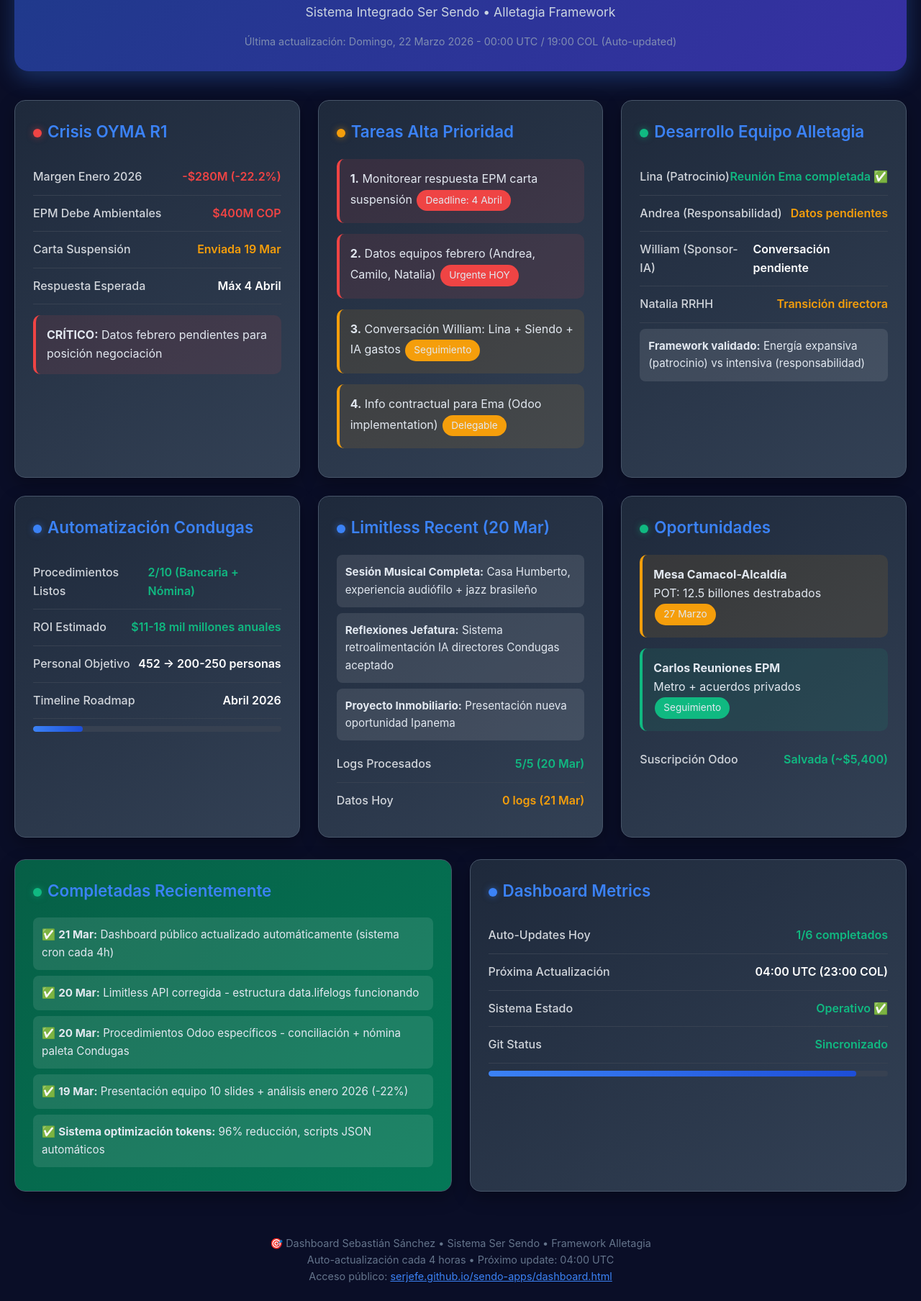
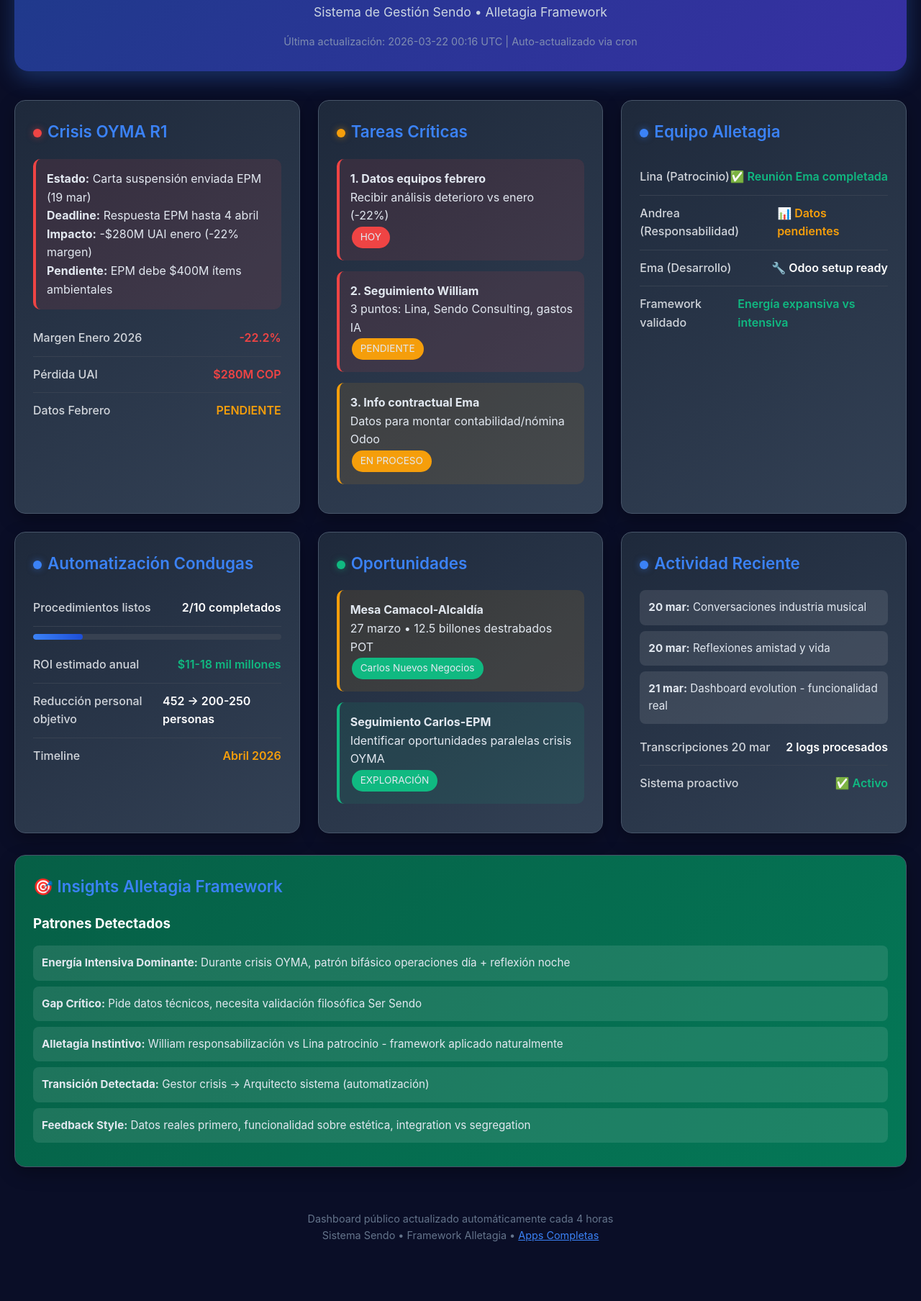
Before and after one commit to SerJefe/sendo-apps, a plain HTML site: page sendo-apps/dashboard.html in a window 1280 px wide. Shown: the part 121-1929 px from the top of the page at 72% size. After the commit the page ends 1889 px from the top, so only its background shows below. Drawn offline with Linux system fonts and the light colour scheme.

Commit message:
Dashboard auto-update 2026-03-22 00:16 UTC
- ✅ Crisis OYMA R1: carta suspensión EPM enviada, deadline 4 abril
- ✅ Team Alletagia: Lina reunión completada, Andrea datos pendientes
- ✅ Limitless: 2 logs 20 marzo procesados (industria musical, reflexiones)
- ✅ Automatización: 2/10 procedimientos, timeline abril 2026
- ✅ Insights: energía intensiva crisis, transición gestor→arquitecto

```diff
--- a/sendo-apps/dashboard.html
+++ b/sendo-apps/dashboard.html
@@ -48,124 +48,97 @@
 <body>
     <div class="container">
         <div class="header">
-            <h1>🎯 Dashboard Sebastián</h1>
-            <div class="subtitle">Sistema Integrado Ser Sendo • Alletagia Framework</div>
-            <div class="timestamp">Última actualización: Domingo, 22 Marzo 2026 - 00:00 UTC / 19:00 COL (Auto-updated)</div>
+            <h1>Dashboard Sebastián</h1>
+            <div class="subtitle">Sistema de Gestión Sendo • Alletagia Framework</div>
+            <div class="timestamp">Última actualización: 2026-03-22 00:16 UTC | Auto-actualizado via cron</div>
         </div>
 
         <div class="grid">
-            <!-- Crisis OYMA Status -->
+            <!-- Crisis OYMA R1 -->
             <div class="card">
                 <h2><span class="status-indicator status-critical"></span>Crisis OYMA R1</h2>
+                <div class="priority priority-alta">
+                    <strong>Estado:</strong> Carta suspensión enviada EPM (19 mar)
+                    <br><strong>Deadline:</strong> Respuesta EPM hasta 4 abril
+                    <br><strong>Impacto:</strong> -$280M UAI enero (-22% margen)
+                    <br><strong>Pendiente:</strong> EPM debe $400M ítems ambientales
+                </div>
                 <div class="metric">
                     <span class="metric-label">Margen Enero 2026</span>
-                    <span class="metric-value critical">-$280M (-22.2%)</span>
+                    <span class="metric-value critical">-22.2%</span>
                 </div>
                 <div class="metric">
-                    <span class="metric-label">EPM Debe Ambientales</span>
-                    <span class="metric-value critical">$400M COP</span>
+                    <span class="metric-label">Pérdida UAI</span>
+                    <span class="metric-value critical">$280M COP</span>
                 </div>
                 <div class="metric">
-                    <span class="metric-label">Carta Suspensión</span>
-                    <span class="metric-value warning">Enviada 19 Mar</span>
-                </div>
-                <div class="metric">
-                    <span class="metric-label">Respuesta Esperada</span>
-                    <span class="metric-value">Máx 4 Abril</span>
-                </div>
-                <div class="priority priority-alta">
-                    <strong>CRÍTICO:</strong> Datos febrero pendientes para posición negociación
+                    <span class="metric-label">Datos Febrero</span>
+                    <span class="metric-value warning">PENDIENTE</span>
                 </div>
             </div>
 
-            <!-- Tareas Prioritarias -->
+            <!-- Tareas Alta Prioridad -->
             <div class="card">
-                <h2><span class="status-indicator status-warning"></span>Tareas Alta Prioridad</h2>
+                <h2><span class="status-indicator status-warning"></span>Tareas Críticas</h2>
                 <div class="priority priority-alta">
-                    <strong>1.</strong> Monitorear respuesta EPM carta suspensión
-                    <div class="tag alta">Deadline: 4 Abril</div>
+                    <strong>1. Datos equipos febrero</strong><br>
+                    Recibir análisis deterioro vs enero (-22%)<br>
+                    <span class="tag alta">HOY</span>
                 </div>
                 <div class="priority priority-alta">
-                    <strong>2.</strong> Datos equipos febrero (Andrea, Camilo, Natalia)
-                    <div class="tag alta">Urgente HOY</div>
+                    <strong>2. Seguimiento William</strong><br>
+                    3 puntos: Lina, Sendo Consulting, gastos IA<br>
+                    <span class="tag media">PENDIENTE</span>
                 </div>
                 <div class="priority priority-media">
-                    <strong>3.</strong> Conversación William: Lina + Siendo + IA gastos
-                    <div class="tag media">Seguimiento</div>
-                </div>
-                <div class="priority priority-media">
-                    <strong>4.</strong> Info contractual para Ema (Odoo implementation)
-                    <div class="tag media">Delegable</div>
+                    <strong>3. Info contractual Ema</strong><br>
+                    Datos para montar contabilidad/nómina Odoo<br>
+                    <span class="tag media">EN PROCESO</span>
                 </div>
             </div>
 
-            <!-- Team Alletagia Development -->
+            <!-- Team Alletagia Status -->
             <div class="card">
-                <h2><span class="status-indicator status-success"></span>Desarrollo Equipo Alletagia</h2>
+                <h2><span class="status-indicator status-info"></span>Equipo Alletagia</h2>
                 <div class="metric">
                     <span class="metric-label">Lina (Patrocinio)</span>
-                    <span class="metric-value success">Reunión Ema completada ✅</span>
+                    <span class="metric-value success">✅ Reunión Ema completada</span>
                 </div>
                 <div class="metric">
                     <span class="metric-label">Andrea (Responsabilidad)</span>
-                    <span class="metric-value warning">Datos pendientes</span>
+                    <span class="metric-value warning">📊 Datos pendientes</span>
                 </div>
                 <div class="metric">
-                    <span class="metric-label">William (Sponsor-IA)</span>
-                    <span class="metric-value">Conversación pendiente</span>
+                    <span class="metric-label">Ema (Desarrollo)</span>
+                    <span class="metric-value">🔧 Odoo setup ready</span>
                 </div>
                 <div class="metric">
-                    <span class="metric-label">Natalia RRHH</span>
-                    <span class="metric-value warning">Transición directora</span>
-                </div>
-                <div class="insight-item">
-                    <strong>Framework validado:</strong> Energía expansiva (patrocinio) vs intensiva (responsabilidad)
+                    <span class="metric-label">Framework validado</span>
+                    <span class="metric-value success">Energía expansiva vs intensiva</span>
                 </div>
             </div>
 
-            <!-- Automatización Condugas -->
+            <!-- Automatización Progress -->
             <div class="card">
                 <h2><span class="status-indicator status-info"></span>Automatización Condugas</h2>
                 <div class="metric">
-                    <span class="metric-label">Procedimientos Listos</span>
-                    <span class="metric-value success">2/10 (Bancaria + Nómina)</span>
+                    <span class="metric-label">Procedimientos listos</span>
+                    <span class="metric-value">2/10 completados</span>
+                </div>
+                <div class="progress-bar">
+                    <div class="progress-fill" style="width: 20%;"></div>
                 </div>
                 <div class="metric">
-                    <span class="metric-label">ROI Estimado</span>
-                    <span class="metric-value success">$11-18 mil millones anuales</span>
+                    <span class="metric-label">ROI estimado anual</span>
+                    <span class="metric-value success">$11-18 mil millones</span>
                 </div>
                 <div class="metric">
-                    <span class="metric-label">Personal Objetivo</span>
+                    <span class="metric-label">Reducción personal objetivo</span>
                     <span class="metric-value">452 → 200-250 personas</span>
                 </div>
                 <div class="metric">
-                    <span class="metric-label">Timeline Roadmap</span>
-                    <span class="metric-value">Abril 2026</span>
-                </div>
-                <div class="progress-bar">
-                    <div class="progress-fill" style="width: 20%"></div>
-                </div>
-            </div>
-
-            <!-- Limitless Recent Insights -->
-            <div class="card">
-                <h2><span class="status-indicator status-info"></span>Limitless Recent (20 Mar)</h2>
-                <div class="insight-item">
-                    <strong>Sesión Musical Completa:</strong> Casa Humberto, experiencia audiófilo + jazz brasileño
-                </div>
-                <div class="insight-item">
-                    <strong>Reflexiones Jefatura:</strong> Sistema retroalimentación IA directores Condugas aceptado
-                </div>
-                <div class="insight-item">
-                    <strong>Proyecto Inmobiliario:</strong> Presentación nueva oportunidad Ipanema
-                </div>
-                <div class="metric">
-                    <span class="metric-label">Logs Procesados</span>
-                    <span class="metric-value success">5/5 (20 Mar)</span>
-                </div>
-                <div class="metric">
-                    <span class="metric-label">Datos Hoy</span>
-                    <span class="metric-value warning">0 logs (21 Mar)</span>
+                    <span class="metric-label">Timeline</span>
+                    <span class="metric-value warning">Abril 2026</span>
                 </div>
             </div>
 
@@ -173,72 +146,83 @@
             <div class="card">
                 <h2><span class="status-indicator status-success"></span>Oportunidades</h2>
                 <div class="priority priority-media">
-                    <strong>Mesa Camacol-Alcaldía</strong>
-                    <br>POT: 12.5 billones destrabados
-                    <div class="tag media">27 Marzo</div>
+                    <strong>Mesa Camacol-Alcaldía</strong><br>
+                    27 marzo • 12.5 billones destrabados POT<br>
+                    <span class="tag baja">Carlos Nuevos Negocios</span>
                 </div>
                 <div class="priority priority-baja">
-                    <strong>Carlos Reuniones EPM</strong>
-                    <br>Metro + acuerdos privados
-                    <div class="tag baja">Seguimiento</div>
+                    <strong>Seguimiento Carlos-EPM</strong><br>
+                    Identificar oportunidades paralelas crisis OYMA<br>
+                    <span class="tag baja">EXPLORACIÓN</span>
+                </div>
+            </div>
+
+            <!-- Limitless Recent Activity -->
+            <div class="card">
+                <h2><span class="status-indicator status-info"></span>Actividad Reciente</h2>
+                <div class="insight-item">
+                    <strong>20 mar:</strong> Conversaciones industria musical
+                </div>
+                <div class="insight-item">
+                    <strong>20 mar:</strong> Reflexiones amistad y vida
+                </div>
+                <div class="insight-item">
+                    <strong>21 mar:</strong> Dashboard evolution - funcionalidad real
                 </div>
                 <div class="metric">
-                    <span class="metric-label">Suscripción Odoo</span>
-                    <span class="metric-value success">Salvada (~$5,400)</span>
+                    <span class="metric-label">Transcripciones 20 mar</span>
+                    <span class="metric-value">2 logs procesados</span>
+                </div>
+                <div class="metric">
+                    <span class="metric-label">Sistema proactivo</span>
+                    <span class="metric-value success">✅ Activo</span>
                 </div>
             </div>
         </div>
 
-        <!-- Dashboard Status & Completadas -->
-        <div class="grid">
+        <!-- Insights Alletagia Framework -->
         <div class="card insights">
-                <h2><span class="status-indicator status-success"></span>Completadas Recientemente</h2>
+            <h2>🎯 Insights Alletagia Framework</h2>
+            <h3>Patrones Detectados</h3>
             <div class="insight-item">
-                    ✅ <strong>21 Mar:</strong> Dashboard público actualizado automáticamente (sistema cron cada 4h)
+                <strong>Energía Intensiva Dominante:</strong> Durante crisis OYMA, patrón bifásico operaciones día + reflexión noche
             </div>
             <div class="insight-item">
-                    ✅ <strong>20 Mar:</strong> Limitless API corregida - estructura data.lifelogs funcionando
+                <strong>Gap Crítico:</strong> Pide datos técnicos, necesita validación filosófica Ser Sendo
             </div>
             <div class="insight-item">
-                    ✅ <strong>20 Mar:</strong> Procedimientos Odoo específicos - conciliación + nómina paleta Condugas
+                <strong>Alletagia Instintivo:</strong> William responsabilización vs Lina patrocinio - framework aplicado naturalmente
             </div>
             <div class="insight-item">
-                    ✅ <strong>19 Mar:</strong> Presentación equipo 10 slides + análisis enero 2026 (-22%)
+                <strong>Transición Detectada:</strong> Gestor crisis → Arquitecto sistema (automatización)
             </div>
             <div class="insight-item">
-                    ✅ <strong>Sistema optimización tokens:</strong> 96% reducción, scripts JSON automáticos
-                </div>
-            </div>
-
-            <div class="card">
-                <h2><span class="status-indicator status-info"></span>Dashboard Metrics</h2>
-                <div class="metric">
-                    <span class="metric-label">Auto-Updates Hoy</span>
-                    <span class="metric-value success">1/6 completados</span>
-                </div>
-                <div class="metric">
-                    <span class="metric-label">Próxima Actualización</span>
-                    <span class="metric-value">04:00 UTC (23:00 COL)</span>
-                </div>
-                <div class="metric">
-                    <span class="metric-label">Sistema Estado</span>
-                    <span class="metric-value success">Operativo ✅</span>
-                </div>
-                <div class="metric">
-                    <span class="metric-label">Git Status</span>
-                    <span class="metric-value success">Sincronizado</span>
-                </div>
-                <div class="progress-bar">
-                    <div class="progress-fill" style="width: 92%"></div>
-                </div>
+                <strong>Feedback Style:</strong> Datos reales primero, funcionalidad sobre estética, integration vs segregation
             </div>
         </div>
 
         <div class="footer">
-            <p>🎯 Dashboard Sebastián Sánchez • Sistema Ser Sendo • Framework Alletagia</p>
-            <p>Auto-actualización cada 4 horas • Próximo update: 04:00 UTC</p>
-            <p>Acceso público: <a href="https://serjefe.github.io/sendo-apps/dashboard.html" style="color: #3b82f6;">serjefe.github.io/sendo-apps/dashboard.html</a></p>
+            Dashboard público actualizado automáticamente cada 4 horas<br>
+            Sistema Sendo • Framework Alletagia • <a href="https://serjefe.github.io/sendo-apps/" style="color: #3b82f6;">Apps Completas</a>
         </div>
     </div>
+
+    <script>
+        // Auto-refresh cada 4 horas
+        setTimeout(() => window.location.reload(), 4 * 60 * 60 * 1000);
+
+        // Animation on load
+        document.addEventListener('DOMContentLoaded', () => {
+            document.querySelectorAll('.card').forEach((card, i) => {
+                card.style.opacity = '0';
+                card.style.transform = 'translateY(20px)';
+                setTimeout(() => {
+                    card.style.transition = 'all 0.6s ease';
+                    card.style.opacity = '1';
+                    card.style.transform = 'translateY(0)';
+                }, i * 100);
+            });
+        });
+    </script>
 </body>
 </html>
```
Also changed, not shown: tareas-activas.md (+11 -4 lines). Lines whose indentation alone changed are shown as unchanged.
